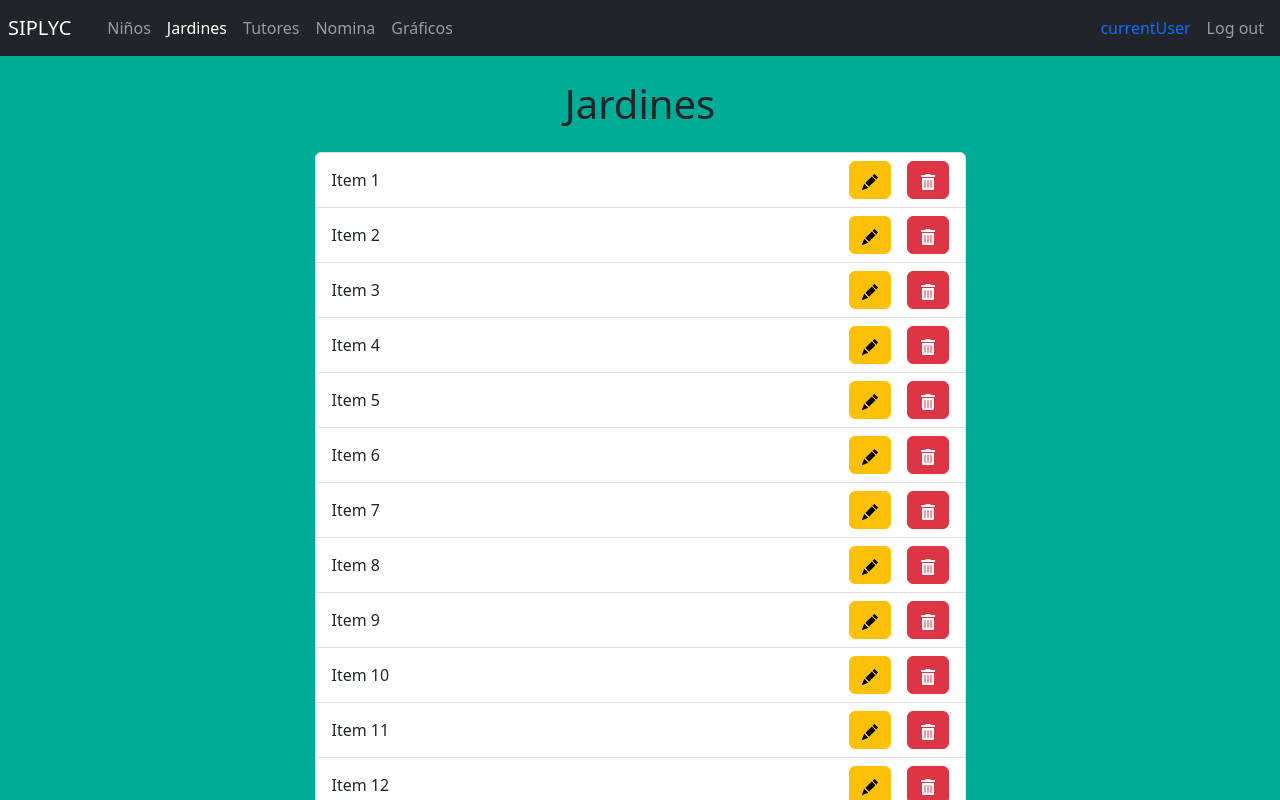
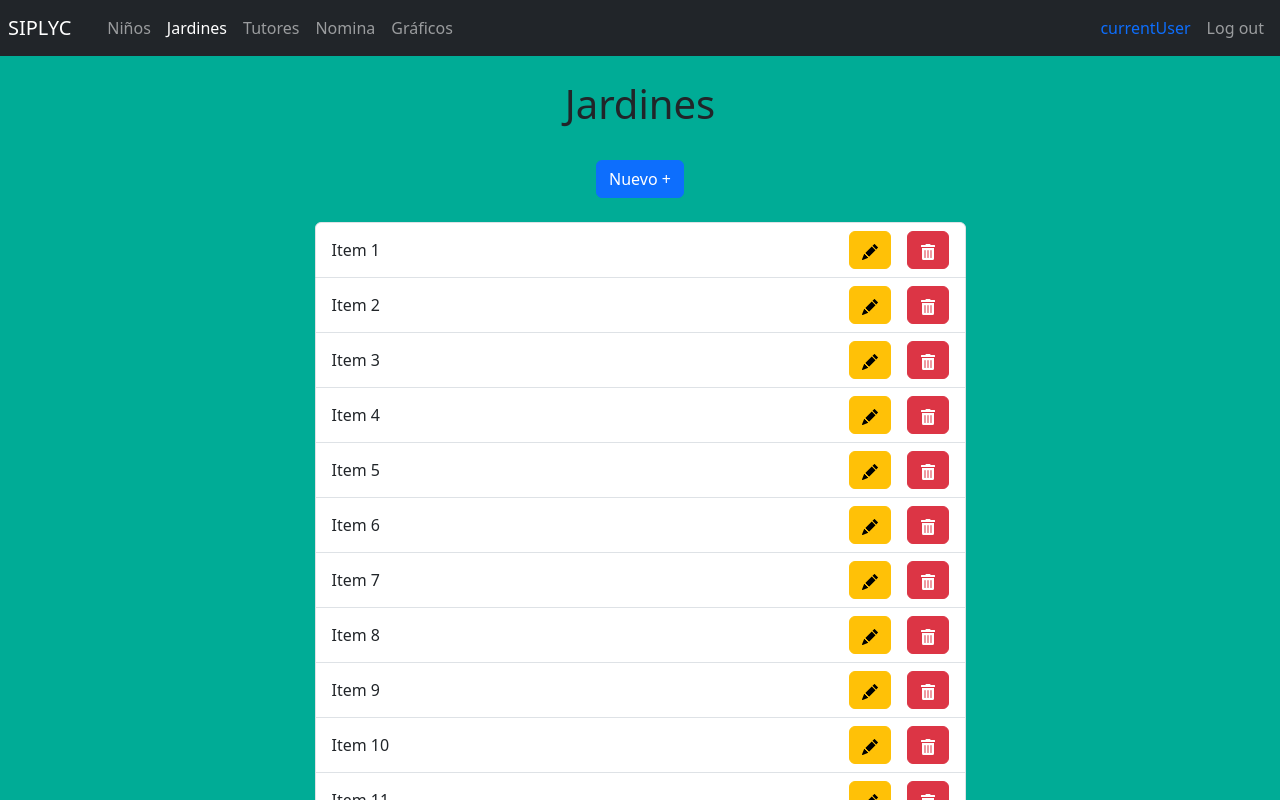
Before and after one commit to DiegoIturra/SIPLYC_web_app_frontend, a React (Vite) app: page /kinderGardens in a window 1280 px wide. Shown: the top 800 px of the page. Built offline with nearby package versions, Linux system fonts and the light colour scheme.

Commit message:
feat: add a new button in kinder gardens page to add a new item, pending implementation of logic

```diff
--- a/src/siplyc/pages/KinderGardensPage.jsx
+++ b/src/siplyc/pages/KinderGardensPage.jsx
@@ -8,6 +8,10 @@ export const KinderGardensPage = () => {
     <div style={{ backgroundColor: '#00ac96', minHeight: '100vh' }}>
       <h1 className="container pt-4 d-flex justify-content-center align-items-center">Jardines</h1>
 
+      <div className="ontainer pt-4 d-flex justify-content-center align-items-center">
+        <button className="btn btn-primary">Nuevo +</button>
+      </div>
+
       <div className="container mt-4 pb-4 d-flex justify-content-center align-items-center">
         <div className="col-7">
           <List items={items}/>
```
